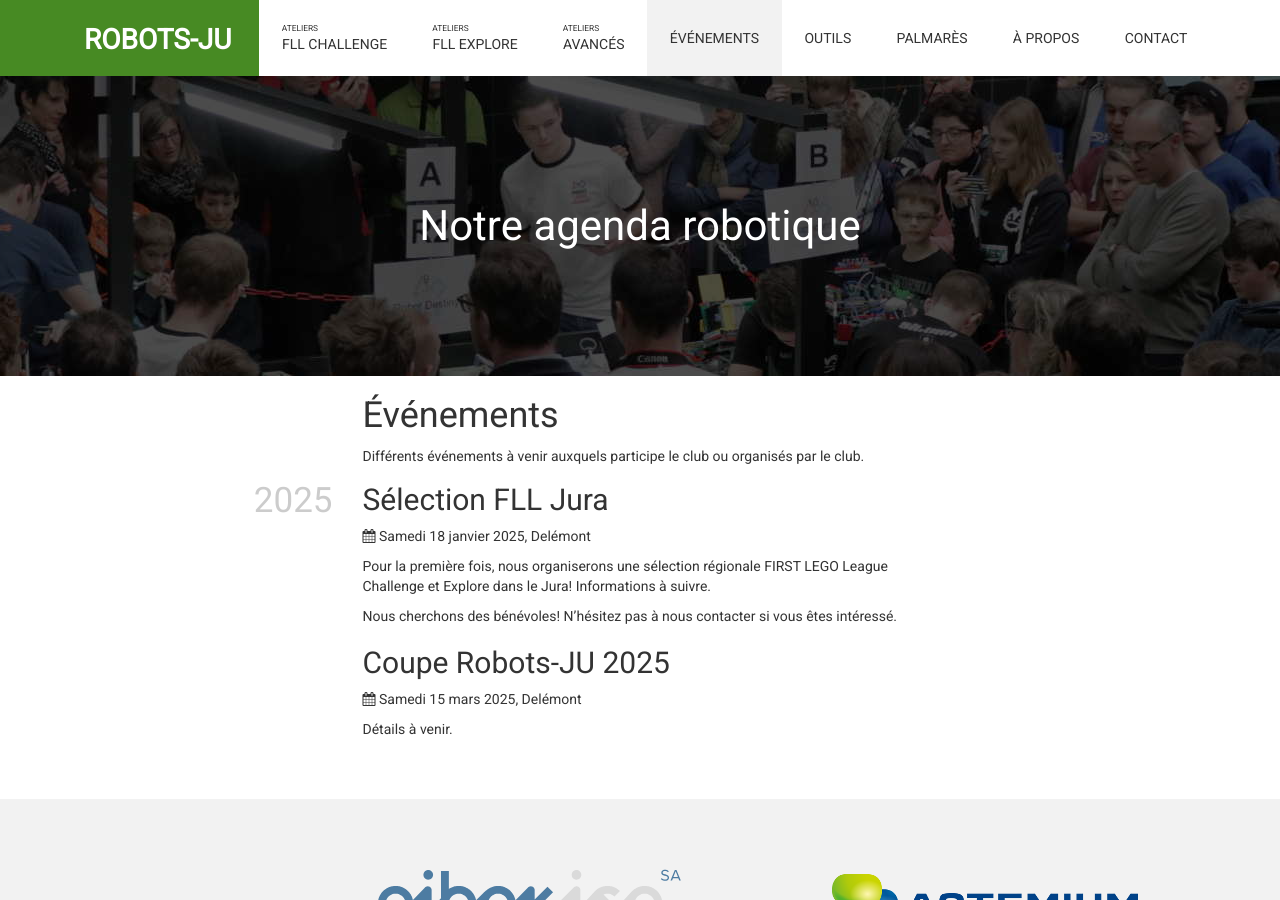
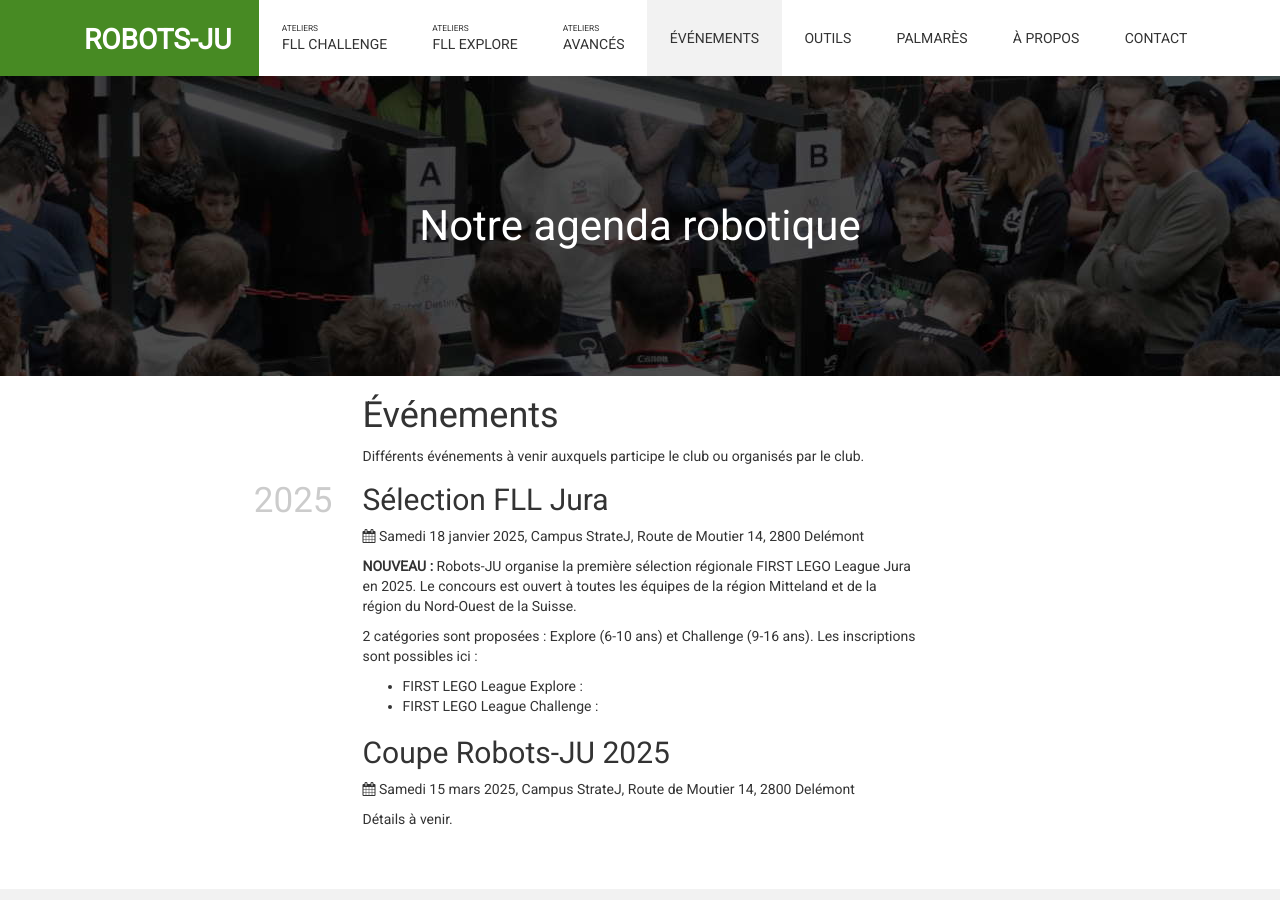
Before and after one commit to robots-ju/robots-ju.ch, a Jekyll site: the page built from events.md, in a window 1280 px wide and 900 px high. Built offline with Jekyll 4.4.1, drawn with Linux system fonts in a browser that asks for light colours; comment, search, counter and statistics services are not loaded.

Commit message:
MAJ Evénements

```diff
--- a/events.md
+++ b/events.md
@@ -13,14 +13,17 @@ Différents événements à venir auxquels participe le club ou organisés par l
 
 ## Sélection FLL Jura
 
-<i class="fa fa-calendar"></i> Samedi 18 janvier 2025, Delémont
+<i class="fa fa-calendar"></i> Samedi 18 janvier 2025, Campus StrateJ, Route de Moutier 14, 2800 Delémont
 
-Pour la première fois, nous organiserons une sélection régionale FIRST LEGO League Challenge et Explore dans le Jura! Informations à suivre.
+<b>NOUVEAU :</b> Robots-JU organise la première sélection régionale FIRST LEGO League Jura en 2025.
+Le concours est ouvert à toutes les équipes de la région Mitteland et de la région du Nord-Ouest de la Suisse.
 
-Nous cherchons des bénévoles! N'hésitez pas à nous contacter si vous êtes intéressé.
+2 catégories sont proposées : Explore (6-10 ans) et Challenge (9-16 ans). Les inscriptions sont possibles ici :
+- FIRST LEGO League Explore : <a href="https://www.first-lego-league.org/en/explore-2024-25/jura"></a>
+- FIRST LEGO League Challenge : <a href="https://www.first-lego-league.org/en/challenge-2024-25/jura"></a>
 
 ## Coupe Robots-JU 2025
 
-<i class="fa fa-calendar"></i> Samedi 15 mars 2025, Delémont
+<i class="fa fa-calendar"></i> Samedi 15 mars 2025, Campus StrateJ, Route de Moutier 14, 2800 Delémont
 
 Détails à venir.
```
